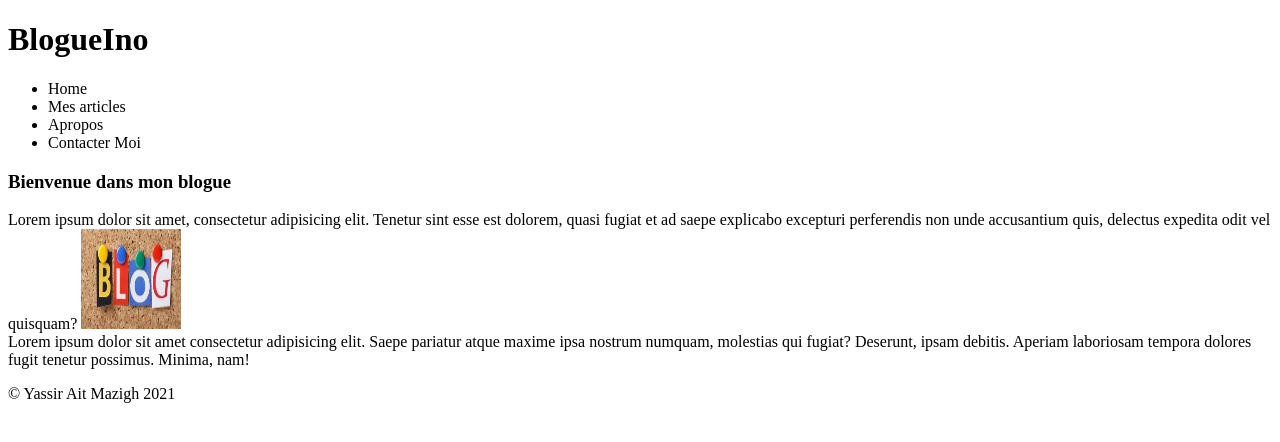
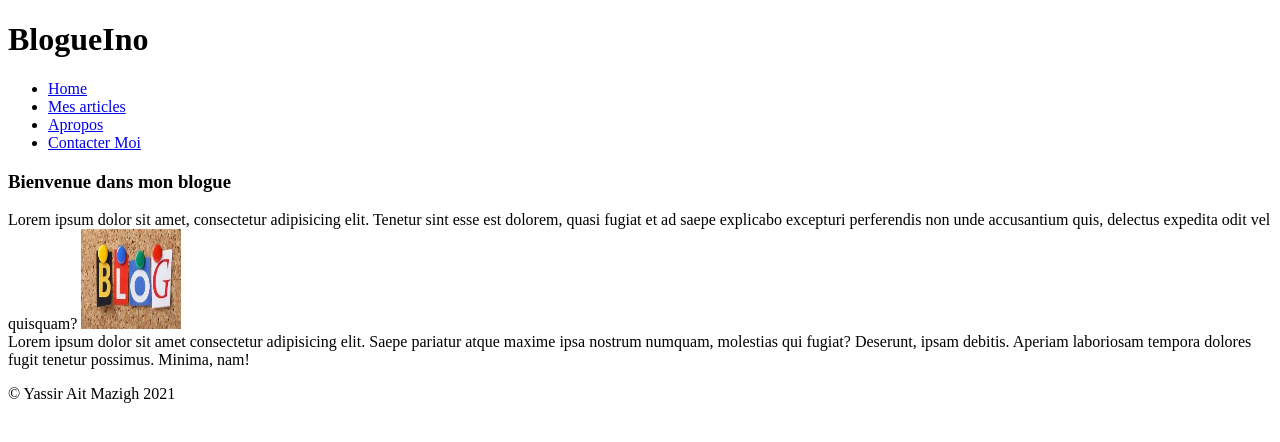
Before and after one commit to High-School-of-Technology-of-Essaouira/tp03-adammoutik, a plain HTML site: page index.html in a window 1280 px wide. Drawn offline with Linux system fonts and the light colour scheme.

Commit message:
fin pages

```diff
--- a/index.html
+++ b/index.html
@@ -12,10 +12,10 @@
 <body>
     <div>
         <ul>
-            <li>Home</li>
-            <li>Mes articles</li>
-            <li>Apropos</li>
-            <li>Contacter Moi</li>
+            <li><a href="index.html">Home</a></li>
+            <li><a href="articles.html">Mes articles</a></li>
+            <li><a href="apropos.html">Apropos</a></li>
+            <li><a href="contact.html">Contacter Moi</a></li>
         </ul>
     </div>
     <div>
```
